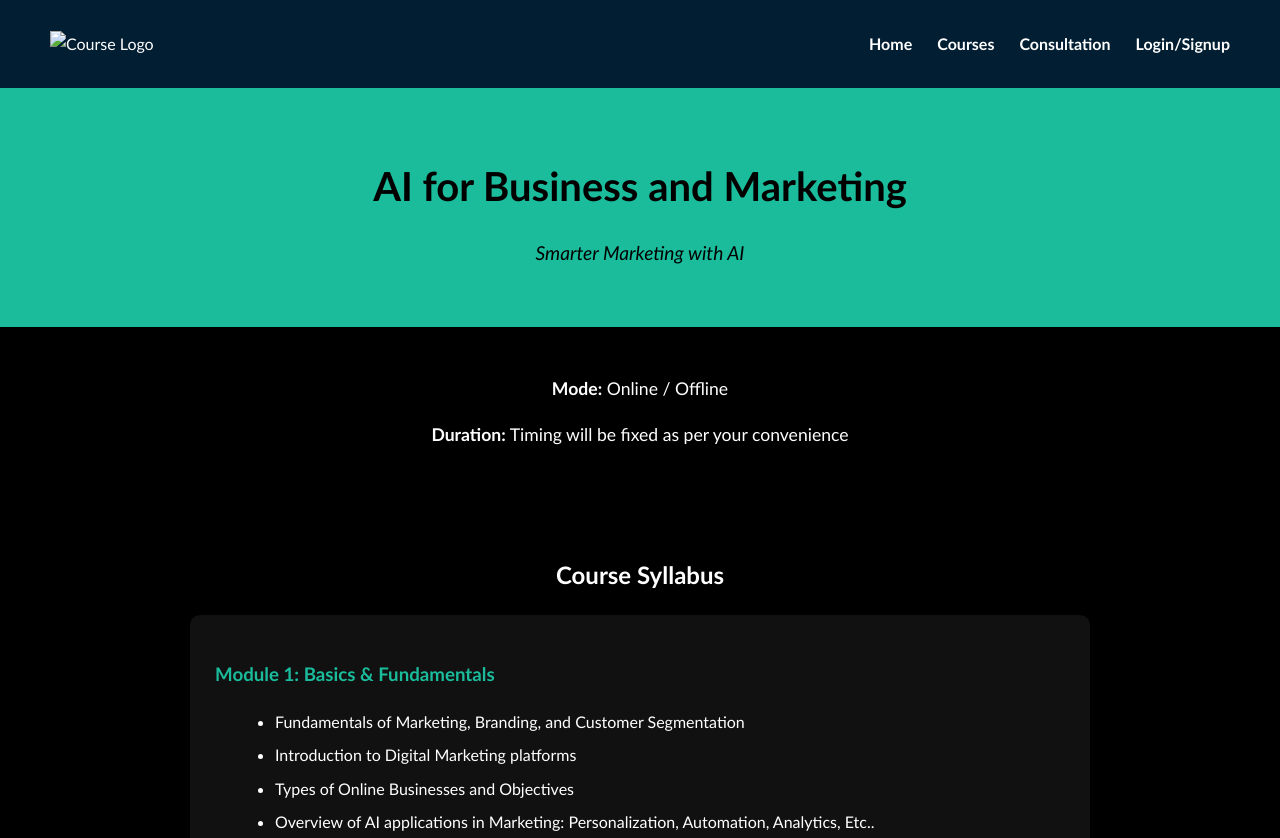
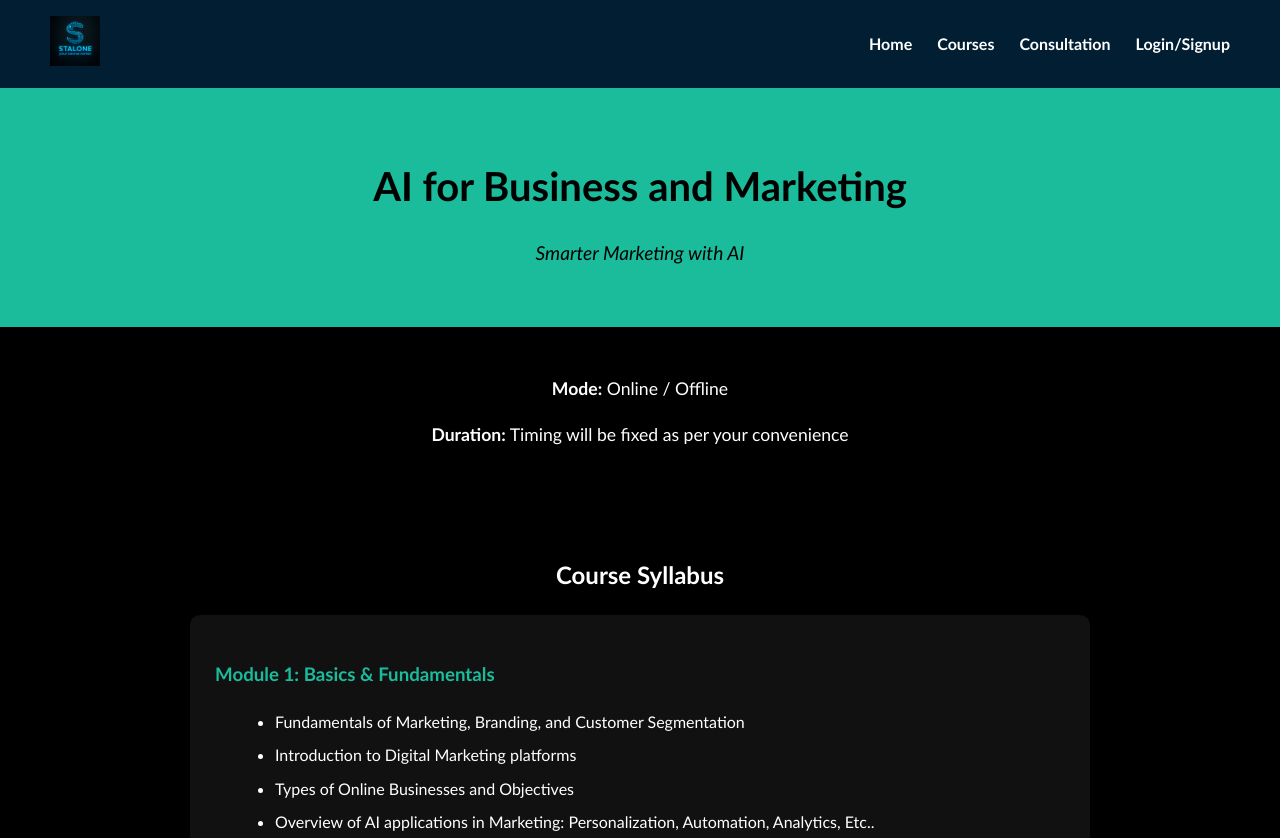
Before and after one commit to StaloneCourses/stalone-backend, a website: page ai-business-marketing.html in a window 1280 px wide. Shown: the top 838 px of the page. Drawn offline with Linux system fonts and the light colour scheme.

Commit message:
Add files via upload
Signed-off-by: StaloneCourses <suriyavembuofficial@gmail.com>

```diff
--- a/ai-business-marketing.html
+++ b/ai-business-marketing.html
@@ -10,7 +10,7 @@
   <!-- Navbar -->
   <nav class="navbar">
     <div class="logo">
-      <img src="assets/course-logo.png" alt="Course Logo">
+      <img src="assets/course-logo.png" alt="Course Logo"/>
     </div>
     <ul class="nav-links">
       <li><a href="index.html">Home</a></li>
```
Also changed, not shown: assets/course-logo.png (added), assets/intro-image.png (added), 6 other files.
